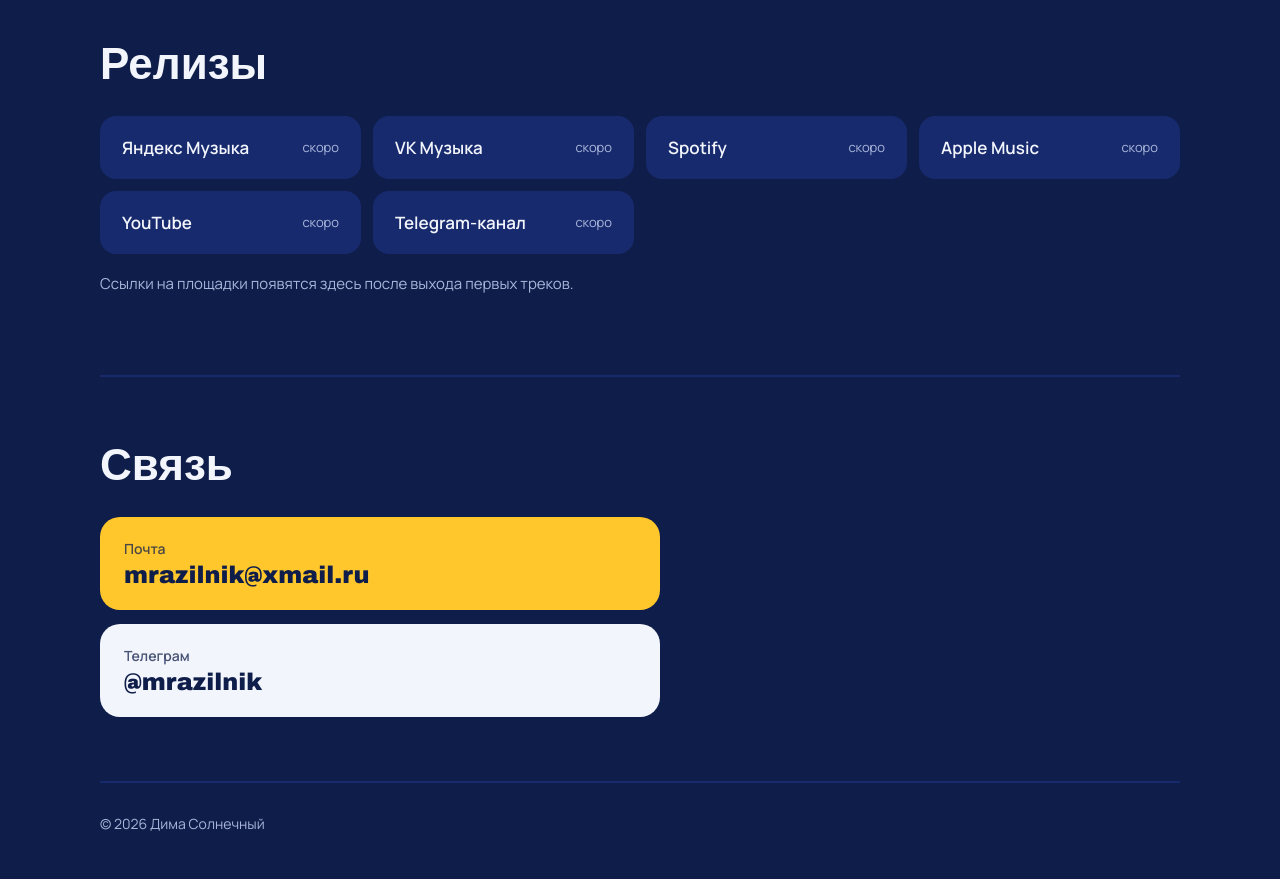
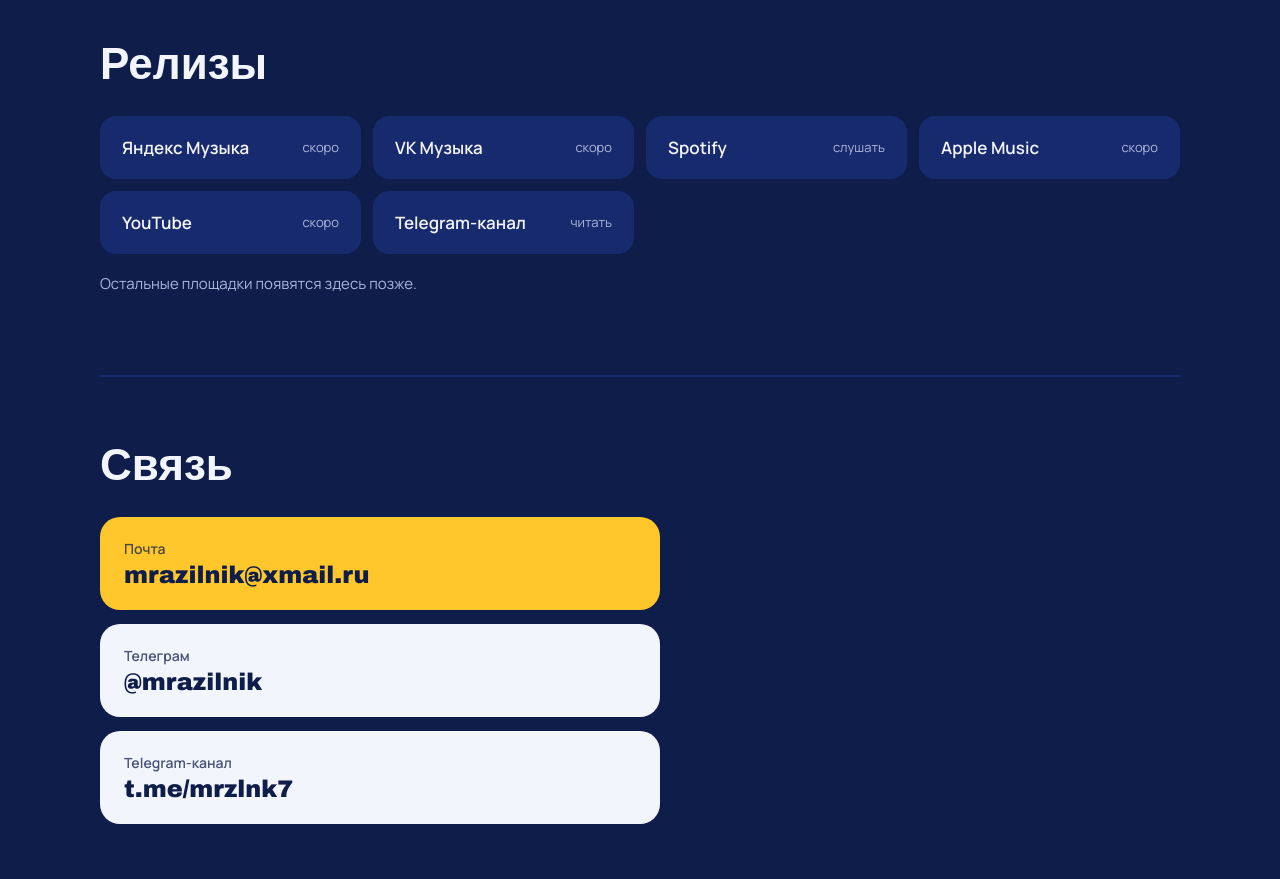
Before and after one commit to hakim666-hash/dima-site, a plain HTML site: page index.html in a window 1280 px wide. Shown: the part 1760-2639 px from the top of the page. Drawn offline with Linux system fonts and the light colour scheme; a web font is replaced by a local one.

Commit message:
Add files via upload

```diff
--- a/index.html
+++ b/index.html
@@ -112,12 +112,12 @@ footer{padding:30px 0 40px;color:var(--muted);font-size:14px;border-top:2px soli
       <div class="releases">
         <a class="rel" href="#">Яндекс Музыка <small>скоро</small></a>
         <a class="rel" href="#">VK Музыка <small>скоро</small></a>
-        <a class="rel" href="#">Spotify <small>скоро</small></a>
+        <a class="rel" href="https://open.spotify.com/artist/3cBY92X4OF4FrtNiIvBRXw" target="_blank" rel="noopener">Spotify <small>слушать</small></a>
         <a class="rel" href="#">Apple Music <small>скоро</small></a>
         <a class="rel" href="#">YouTube <small>скоро</small></a>
-        <a class="rel" href="#">Telegram-канал <small>скоро</small></a>
+        <a class="rel" href="https://t.me/mrzlnk7" target="_blank" rel="noopener">Telegram-канал <small>читать</small></a>
       </div>
-      <p class="note">Ссылки на площадки появятся здесь после выхода первых треков.</p>
+      <p class="note">Остальные площадки появятся здесь позже.</p>
     </section>
 
     <section id="contact">
@@ -125,6 +125,7 @@ footer{padding:30px 0 40px;color:var(--muted);font-size:14px;border-top:2px soli
       <div class="contacts">
         <a class="contact" href="mailto:mrazilnik@xmail.ru"><span>Почта</span>mrazilnik@xmail.ru</a>
         <a class="contact tg" href="https://t.me/mrazilnik"><span>Телеграм</span>@mrazilnik</a>
+        <a class="contact tg" href="https://t.me/mrzlnk7"><span>Telegram-канал</span>t.me/mrzlnk7</a>
       </div>
     </section>
   </main>
```
